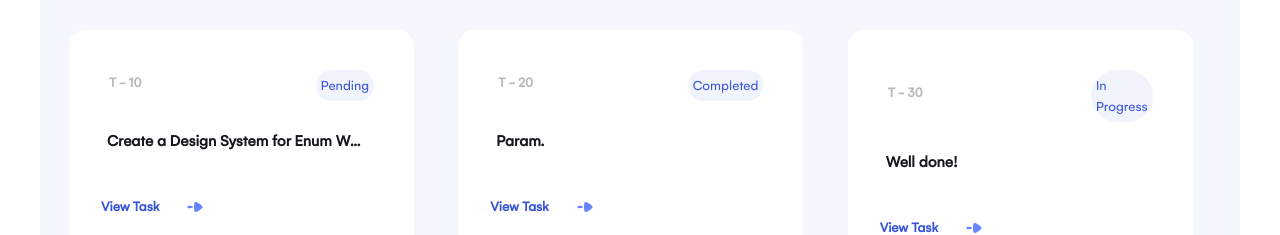
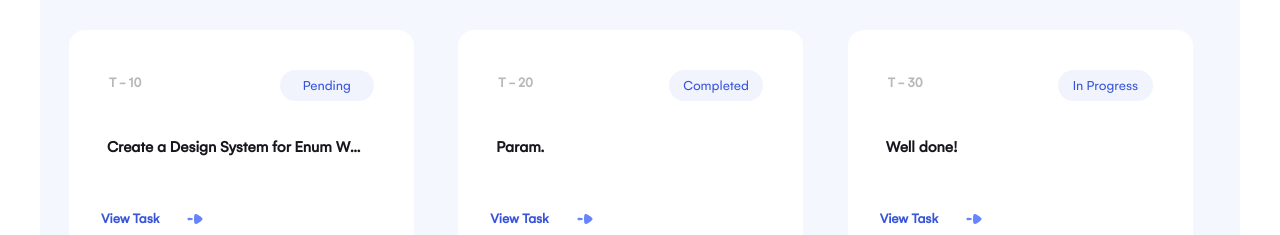
Before and after one commit to SkillBrainFrontend/Semicolon-Task-Manager-Andromeda, a React (Create React App) app: page /test in a window 1280 px wide. Shown: the part 3752-3987 px from the top of the page. Built offline with nearby package versions, Linux system fonts and the light colour scheme.

Commit message:
progresez

```diff
--- a/src/components/shared/index.js
+++ b/src/components/shared/index.js
@@ -1,5 +1,6 @@
 import Box from "@mui/material/Box";
 import Grid from "@mui/material/Grid";
+import Tooltip from "@mui/material/Tooltip";
 
 import Alert from "./alert/Alert";
 import Button from "./button/Button";
@@ -7,4 +8,4 @@ import Card from "./card/Card";
 import Chip from "./chip/Chip";
 import Input from "./input/Input";
 
-export { Alert, Box, Button, Card, Chip, Grid, Input };
+export { Alert, Box, Button, Card, Chip, Grid, Input, Tooltip };
--- a/src/components/task-card/TaskCard.jsx
+++ b/src/components/task-card/TaskCard.jsx
@@ -1,13 +1,19 @@
 import * as React from "react";
+import PropTypes from "prop-types";
 
-import { Box, CardActions, CardContent, Typography } from "@mui/material";
-import { Stack } from "@mui/system";
+import {
+	Box,
+	CardActions,
+	CardContent,
+	Tooltip,
+	Typography,
+} from "@mui/material";
 
 import { Card } from "../shared";
 
 import Vector from "./Vector.png";
 
-function TaskCard(props) {
+function TaskCard({ id, name, status }) {
 	return (
 		<Box
 			sx={{
@@ -31,7 +37,7 @@ function TaskCard(props) {
 							style={{ width: 250, whiteSpace: "nowrap" }}
 							variant="body2"
 						>
-							{props.title}
+							{id}
 						</Typography>
 						<Typography
 							backgroundColor="#F2F4FD;"
@@ -40,28 +46,35 @@ function TaskCard(props) {
 							fontSize={14}
 							fontWeight={500}
 							padding="5px"
+							textAlign="center"
+							width={140}
 						>
-							{props.status}
+							{status}
 						</Typography>
 					</CardActions>
 
+					<Tooltip
+						placement="bottom"
+						title="https://mui.com/material-ui/react-tooltip/#main-content"
+					>
 						<Typography
 							component="div"
-						style={{ whiteSpace: "nowrap" }}
 							sx={{
+								whiteSpace: "nowrap",
 								textOverflow: "ellipsis",
 								overflow: "hidden",
-							my: 2,
-							p: 1,
 								fontWeight: "600",
 								color: "#16171D",
 								fontSize: "16px",
 								margin: "10px 0 10px -10px",
 								variant: "h6",
+								my: 2,
+								p: 1,
 							}}
 						>
-						{props.message}
+							{name}
 						</Typography>
+					</Tooltip>
 				</CardContent>
 				<CardActions sx={{ justifyContent: "flex-start" }}>
 					<Typography
@@ -82,3 +95,9 @@ function TaskCard(props) {
 }
 
 export default TaskCard;
+
+TaskCard.propTypes = {
+	id: PropTypes.string,
+	name: PropTypes.string,
+	status: PropTypes.string,
+};
--- a/src/pages/test-page/TestPage.jsx
+++ b/src/pages/test-page/TestPage.jsx
@@ -293,20 +293,16 @@ function Test() {
 					<Grid container spacing={2}>
 						<Grid item lg={4} md={6} sm={6} xs={12}>
 							<TaskCard
-								message="Create a Design System for Enum Worksace. Create a Design System for Enum Worksace."
+								id="T - 10"
+								name="Create a Design System for Enum Worksace. Create a Design System for Enum Worksace."
 								status="Pending"
-								title="T - 10"
 							/>
 						</Grid>
 						<Grid item lg={4} md={6} sm={6} xs={12}>
-							<TaskCard message="Param." status="Completed" title="T - 20" />
+							<TaskCard id="T - 20" name="Param." status="Completed" />
 						</Grid>
 						<Grid item lg={4} md={6} sm={6} xs={12}>
-							<TaskCard
-								message="Well done!"
-								status="In Progress"
-								title="T - 30"
-							/>
+							<TaskCard id="T - 30" name="Well done! " status="In Progress" />
 						</Grid>
 					</Grid>
 				</Box>
```
Lines whose indentation alone changed are shown as unchanged.
